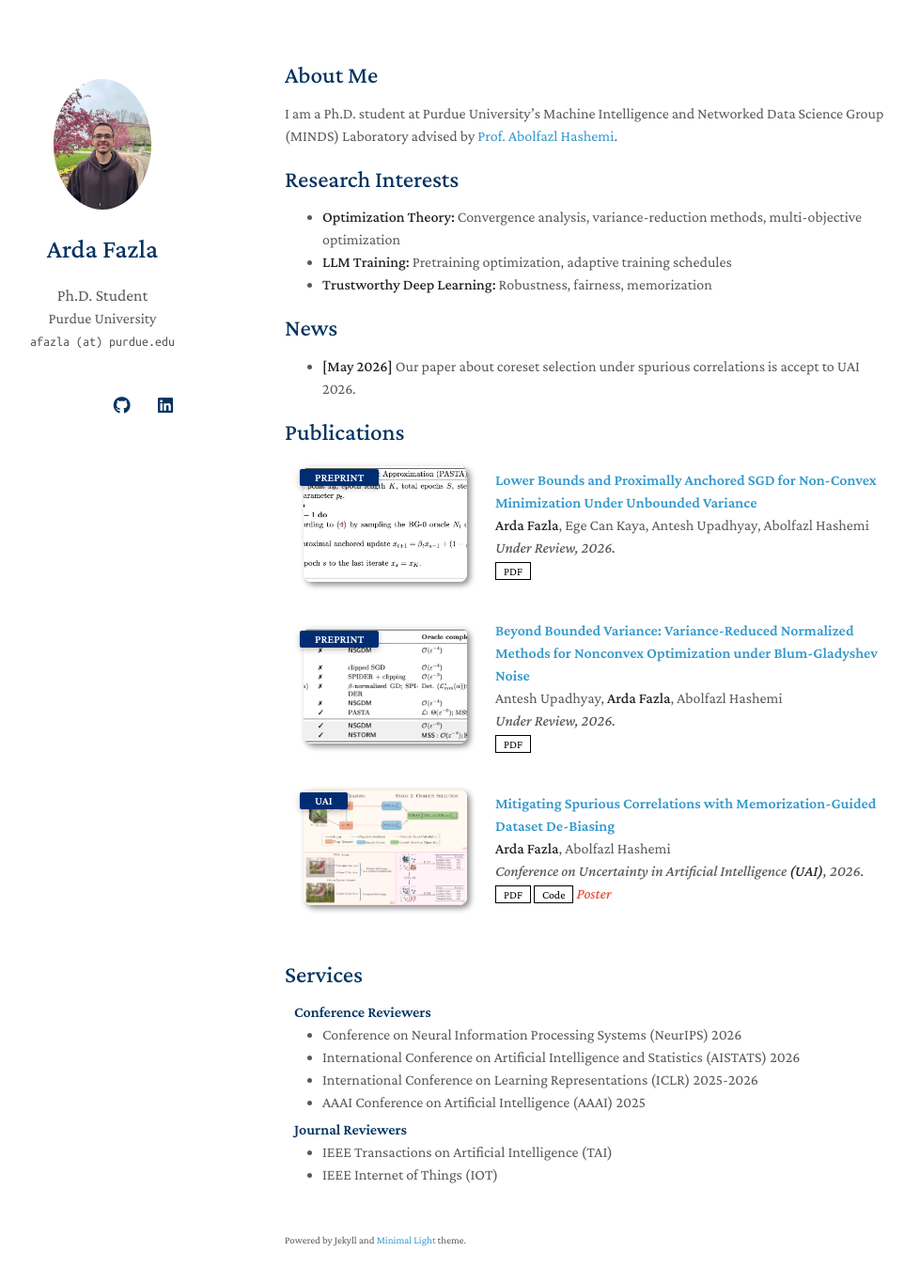
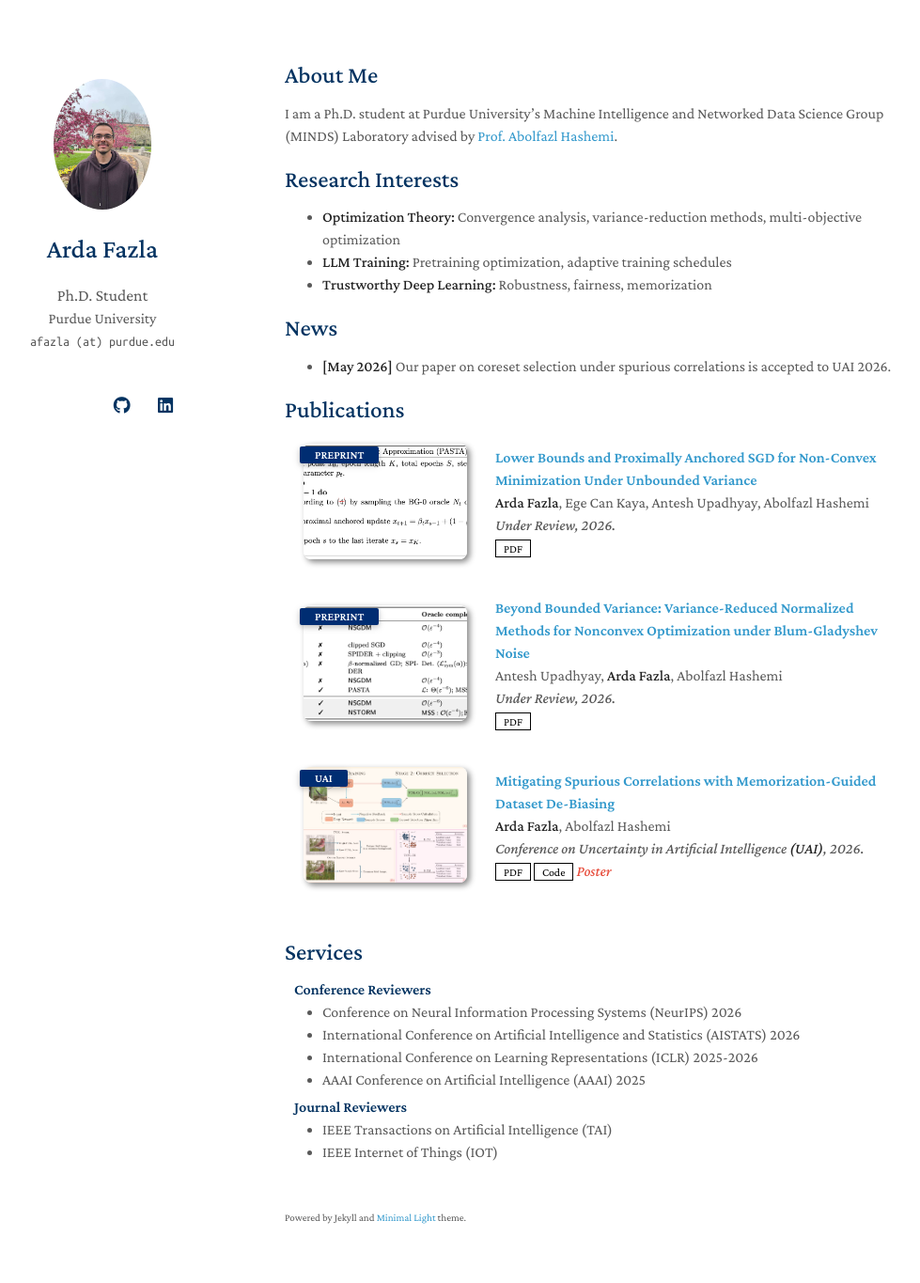
Before and after one commit to ardafazla/ardafazla.github.io, a Jekyll site: the page built from index.md, in a window 1280 px wide and 1400 px high. Shown: the top 1365 px of the window at 94% size, without its empty margins (167-1146 px from the left). Built offline with Jekyll 4.4.1, drawn with Linux system fonts in a browser that asks for light colours; a style sheet for code colours, icons or effects is not loaded; our own code applies the rules of GitHub Pages for plain Markdown files.

Commit message:
fixed typos

```diff
--- a/index.md
+++ b/index.md
@@ -14,7 +14,7 @@ Laboratory advised by [Prof. Abolfazl Hashemi](https://abolfazlh.github.io).
 - **Trustworthy Deep Learning:** Robustness, fairness, memorization
 
 ## News
-- **[May 2026]** Our paper about coreset selection under spurious correlations is accept to UAI 2026.
+- **[May 2026]** Our paper on coreset selection under spurious correlations is accepted to UAI 2026.
 
 {% include_relative _includes/publications.md %}
 
```
